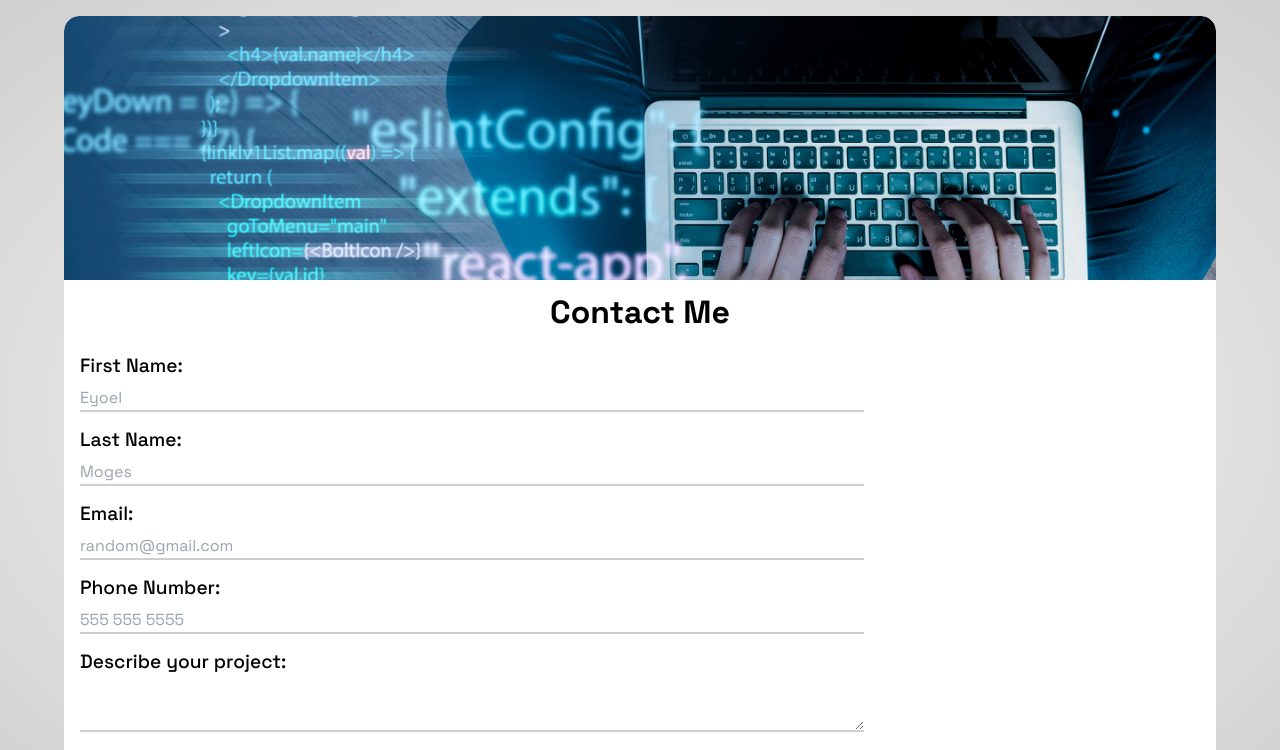
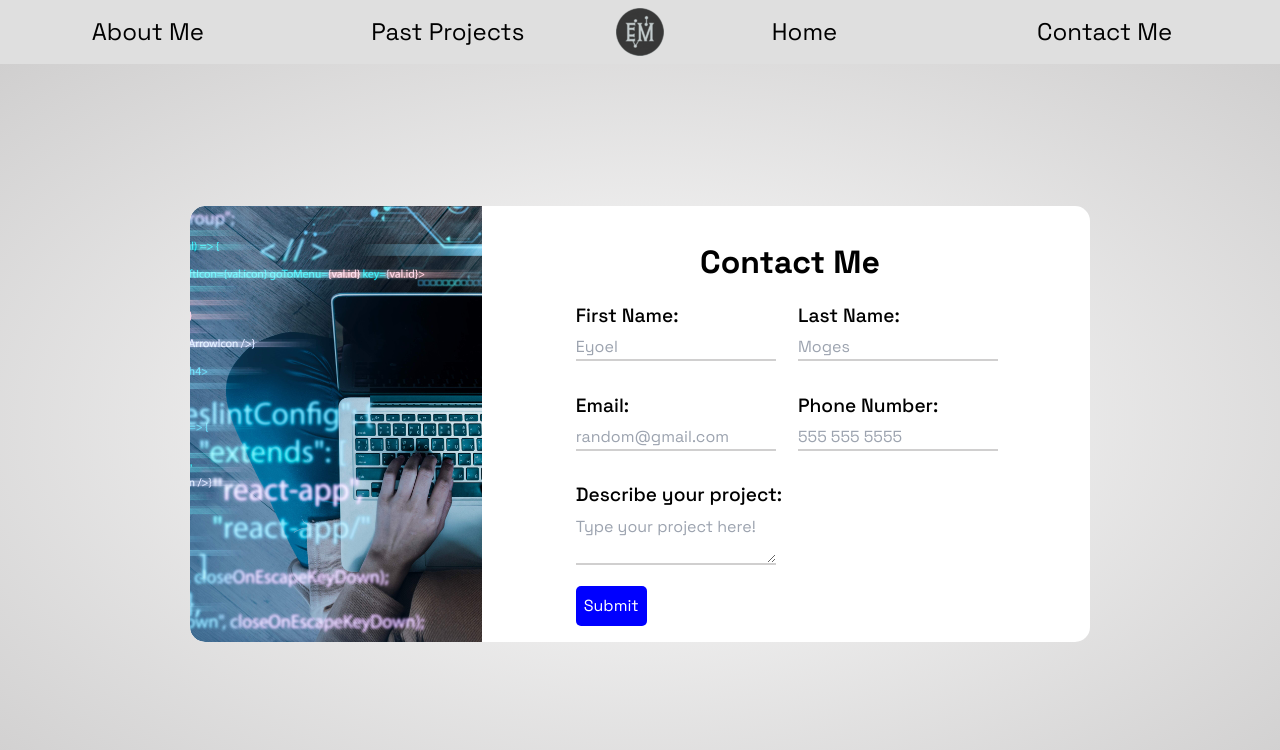
Before and after one commit to eyoelm5/Portfolio, a website: page build/contact.html in a window 1280 px wide. Shown: the top 750 px of the page. Drawn offline with Linux system fonts and the light colour scheme.

Commit message:
Making contact page responsive

```diff
--- a/build/contact.html
+++ b/build/contact.html
@@ -28,6 +28,21 @@
                 <li class="nav__item"><a class="nav__link" href="contact.html">Contact Me</a></li>
             </ul>
         </nav>
+
+         <!-- MAIN NAVIGATION BAR -->
+         <nav class="nav nav--main">
+            <ol class="nav__list nav__list--main">
+                <li class="nav__item nav__item--main"><a class="nav__link nav__link--main" href="index.html#about">About Me</a></li>
+                <li class="nav__item nav__item--main"><a class="nav__link nav__link--main" href="index.html#past-projects">Past Projects</a></li>
+            </ol>
+
+            <img class="nav__img" src="../favicon.png" alt="Logo" width="48" height="48">
+
+            <ol class="nav__list nav__list--main">
+                <li class="nav__item nav__item--main"><a class="nav__link nav__link--main" href="index.html">Home</a></li>
+                <li class="nav__item nav__item--main"><a class="nav__link nav__link--main" href="#">Contact Me</a></li>
+            </ol>
+        </nav>
     </header>
 
     <!-- MAIN -->
@@ -36,9 +51,10 @@
         <section class="contact">
             <div class="contact__img"></div>
             <!-- CONTACT FORM -->
-            <section>
+            <section class="contact__content">
                 <h1 class="contact__h1">Contact Me</h1>
                 <form action="" class="form">
+                    <fieldset class="form__fieldset">
                         <p class="form__p">
                             <label class="form__label" for="firstName">First Name: </label>
                             <input class="form__input" type="text" name="firstName" id="firstName" placeholder="Eyoel" required>
@@ -61,8 +77,9 @@
 
                         <p class="form__p">
                             <label class="form__label" for="projectDescription">Describe your project: </label>
-                        <textarea class="form__input form__input--textarea" name="projectDescription" id="projectDescription" required></textarea>
+                            <textarea class="form__input form__input--textarea" name="projectDescription" id="projectDescription" placeholder="Type your project here!" required></textarea>
                         </p>
+                    </fieldset>
                     <button class="btn btn--form">Submit</button>
                 </form>
             </section>
--- a/build/css/style.css
+++ b/build/css/style.css
@@ -113,7 +113,7 @@ body{
 }
 
 .nav__link--main:is(:hover,:focus,:active){
-    opacity: 0.7;
+    opacity: 0.5;
 }
 
 /* ||MAIN */
@@ -311,10 +311,13 @@ body{
 /* ||CONTACT */
 .main--contact{
     background-image: radial-gradient(var(--WHITE-COLOR), var(--PROJECTS-BGCOLOR));
+    display: flex;
+    justify-content: center;
+    align-items: center;
 }
 
 .contact{
-    width: 90%;
+    width: min(90%,900px);
     margin: 1rem auto;
     background-color: var(--WHITE-COLOR);
     border-radius: 15px;
@@ -336,12 +339,16 @@ body{
     font-weight: bold;
     font-size: min(6vh,2rem);
     text-align: center;
-    margin-top: 0.5rem;
+    margin: 1rem 0;
 }
 
-.form{
-    padding: min(4vw,1rem);
+.contact__content{
+    display: flex;
+    flex-flow:column nowrap;
+    align-items: center;
+    padding:1rem;
 }
+
 
 .form__label{
     display: block;
@@ -353,15 +360,11 @@ body{
     margin-top: 0.3rem;
     margin-bottom:0.9rem;
     border-bottom: 2px solid var(--PROJECTS-BGCOLOR);
-    width: 70%;
-}
-
-.form__input--textarea{
-    resize: vertical;
+    width: 200px;
 }
 
 .form__input:is(:hover,:focus){
-    transform: translateX(1rem) scale(1.2);
+    transform: scale(1.1);
 }
 
 .btn--form{
@@ -369,6 +372,15 @@ body{
     color: var(--WHITE-COLOR);
 }
 
+/* ||SMALL SCREEN */
+@media screen and (min-width:576px) {
+    /* CONTACT */
+    .form__fieldset{
+        display: grid;
+        grid-template-columns: 1fr 1fr;
+        gap:1rem;
+    }
+}
 
 /* ||MEDIUM SCREEN */
 @media screen and (min-width:768px){
@@ -384,6 +396,19 @@ body{
 
     .landing-page__h1{
         text-align: left;
+    }
+
+    /* CONTACT */
+    .contact{
+        grid-template-rows: none;
+        grid-template-columns: 1fr 2fr;
+    }
+
+    .contact__img{
+        background-position: center;
+        border-top-right-radius: 0;
+        border-bottom-left-radius: 15px;
+        margin-right: 0.5rem;
     }
 }
 
@@ -424,6 +449,7 @@ body{
         grid-area: p2;
     }
 
+    /* ABOUT */
     .about__container{
         display: grid;
         grid-template-columns: 1fr 1fr;
```
Lines whose indentation alone changed are shown as unchanged.
